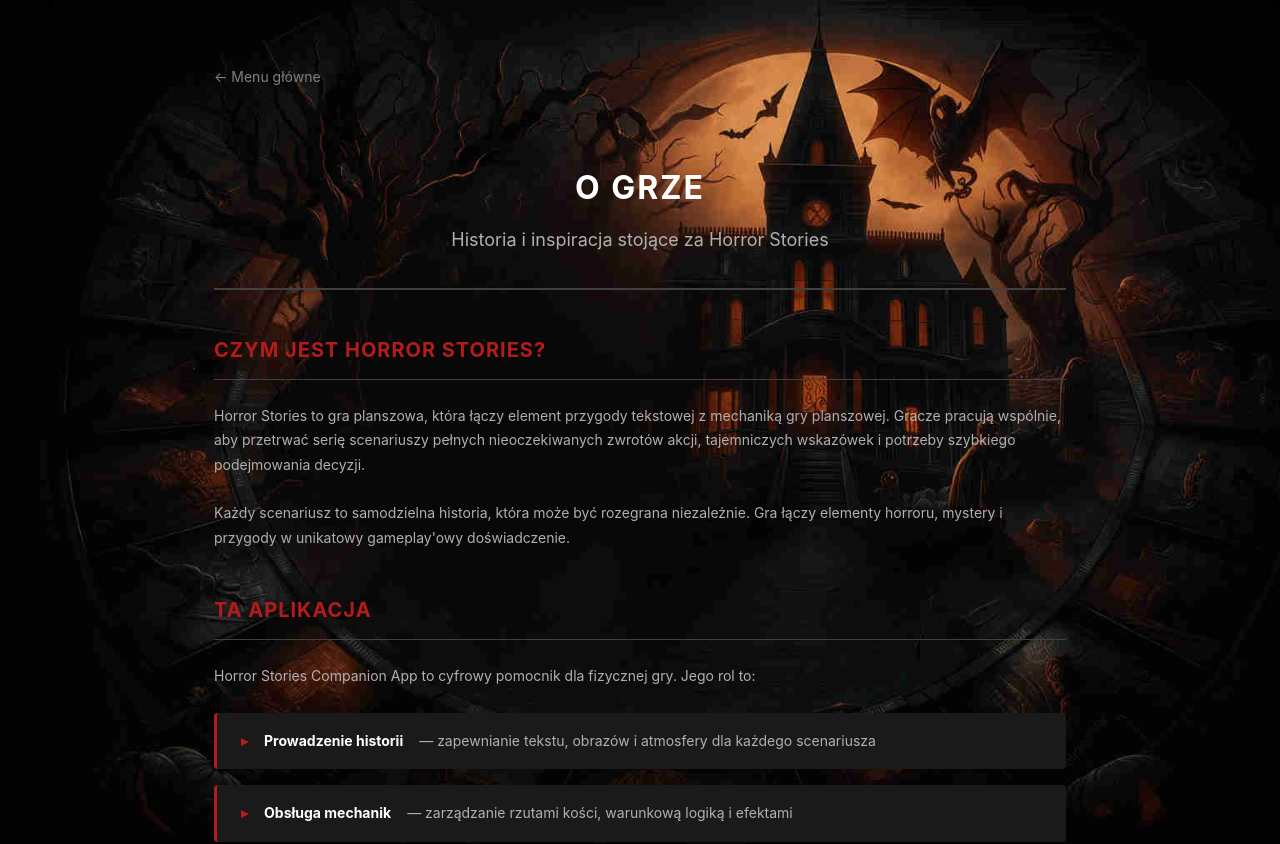
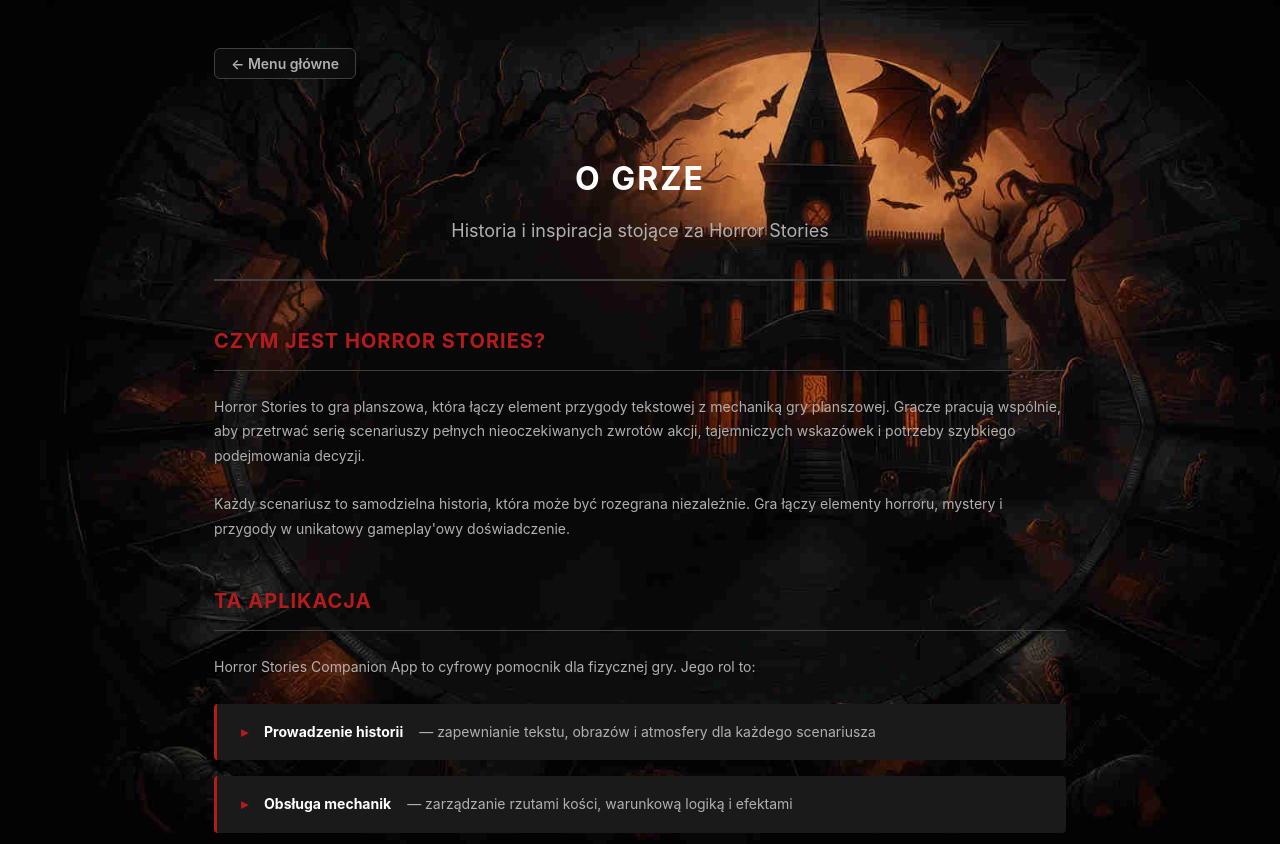
Before and after one commit to lukmarcus/horror-stories, a React (Vite) app: page /#/about in a window 1280 px wide. Shown: the top 844 px of the page. Built offline with nearby package versions, Linux system fonts and the light colour scheme.

Commit message:
feat: add BackToMenu component, replace page-back links

```diff
--- /dev/null
+++ b/src/components/ui/BackToMenu.css
@@ -0,0 +1,44 @@
+.back-to-menu--fixed {
+  position: sticky;
+  top: var(--spacing-md);
+  align-self: flex-start;
+  z-index: 200;
+  display: inline-flex;
+  align-items: center;
+  padding: var(--spacing-xs) var(--spacing-md);
+  background: rgba(15, 15, 15, 0.75);
+  backdrop-filter: blur(6px);
+  border: 1px solid var(--color-border);
+  border-radius: var(--radius-md);
+  color: var(--color-text-secondary);
+  text-decoration: none;
+  font-size: var(--font-size-sm);
+  font-weight: var(--font-weight-semibold);
+  transition: all var(--transition-base);
+
+  &:hover {
+    color: white;
+    border-color: var(--color-primary-light);
+    background: rgba(15, 15, 15, 0.9);
+  }
+}
+
+.back-to-menu--inline {
+  display: inline-flex;
+  align-items: center;
+  padding: var(--spacing-xs) var(--spacing-md);
+  background: var(--color-surface);
+  border: 1px solid var(--color-border);
+  border-radius: var(--radius-md);
+  color: var(--color-text-secondary);
+  text-decoration: none;
+  font-size: var(--font-size-sm);
+  font-weight: var(--font-weight-semibold);
+  transition: all var(--transition-base);
+  white-space: nowrap;
+
+  &:hover {
+    color: white;
+    border-color: var(--color-primary-light);
+  }
+}
--- /dev/null
+++ b/src/components/ui/BackToMenu.tsx
@@ -0,0 +1,22 @@
+import React from "react";
+import { Link } from "react-router-dom";
+import "./BackToMenu.css";
+
+interface BackToMenuProps {
+  /** "fixed" — position:fixed top-left (subpages), "inline" — plain link in a row (InputView) */
+  variant?: "fixed" | "inline";
+}
+
+export const BackToMenu: React.FC<BackToMenuProps> = ({
+  variant = "fixed",
+}) => {
+  return (
+    <Link
+      to="/"
+      className={`back-to-menu back-to-menu--${variant}`}
+      aria-label="Wróć do menu głównego"
+    >
+      ← Menu główne
+    </Link>
+  );
+};
--- a/src/components/ui/index.ts
+++ b/src/components/ui/index.ts
@@ -1,3 +1,4 @@
 export { Button } from "./Button";
 export { Header } from "./Header";
 export { SectionHeader } from "./SectionHeader";
+export { BackToMenu } from "./BackToMenu";
--- a/src/pages/About.tsx
+++ b/src/pages/About.tsx
@@ -1,16 +1,12 @@
 import React from "react";
-import { Link } from "react-router-dom";
 import packageJson from "../../package.json";
+import { BackToMenu } from "../components/ui";
 import "../styles/pages/about.css";
 
 export const About: React.FC = () => {
   return (
     <main className="about">
-      <div className="page-back">
-        <Link to="/" className="page-back__link">
-          ← Menu główne
-        </Link>
-      </div>
+      <BackToMenu />
       <section className="about__hero">
         <h1 className="about__title">O Grze</h1>
         <p className="about__subtitle">
--- a/src/pages/Game.tsx
+++ b/src/pages/Game.tsx
@@ -9,6 +9,7 @@ import { PrepareView } from "../components/views/PrepareView/PrepareView";
 import { IndirectView } from "../components/views/IndirectView/IndirectView";
 import { useGame } from "../hooks/useGame";
 import { useDiceRoll } from "../hooks/useDiceRoll";
+import { BackToMenu } from "../components/ui";
 import { jumpToParagraph } from "../utils/gameActions";
 import "../styles/pages/game.css";
 
@@ -300,6 +301,7 @@ export const Game: React.FC = () => {
                           ← Lista scenariuszy
                         </Button>
                       </Link>
+                      <BackToMenu variant="inline" />
                     </>
                   }
                 />
--- a/src/pages/Instructions.tsx
+++ b/src/pages/Instructions.tsx
@@ -1,15 +1,11 @@
 import React from "react";
-import { Link } from "react-router-dom";
+import { BackToMenu } from "../components/ui";
 import "../styles/pages/instructions.css";
 
 export const Instructions: React.FC = () => {
   return (
     <main className="instructions">
-      <div className="page-back">
-        <Link to="/" className="page-back__link">
-          ← Menu główne
-        </Link>
-      </div>
+      <BackToMenu />
       <section className="instructions__hero">
         <h1 className="instructions__title">Instrukcja Obsługi</h1>
         <p className="instructions__subtitle">
--- a/src/pages/ScenariosList.tsx
+++ b/src/pages/ScenariosList.tsx
@@ -1,7 +1,7 @@
 import React from "react";
 import { Link } from "react-router-dom";
 import { SCENARIOS } from "../scenarios";
-import { Button } from "../components/ui";
+import { Button, BackToMenu } from "../components/ui";
 import "../styles/pages/scenarios-list.css";
 
 const covers = import.meta.glob(
@@ -22,12 +22,8 @@ export const ScenariosList: React.FC = () => {
 
   return (
     <main className="scenarios-list">
+      <BackToMenu />
       <section className="scenarios-list__header">
-        <div className="page-back">
-          <Link to="/" className="page-back__link">
-            ← Menu główne
-          </Link>
-        </div>
         <h1 className="scenarios-list__title">Dostępne Scenariusze</h1>
         <p className="scenarios-list__subtitle">
           Wybierz scenariusz i zacznij swoją przygodę
```
